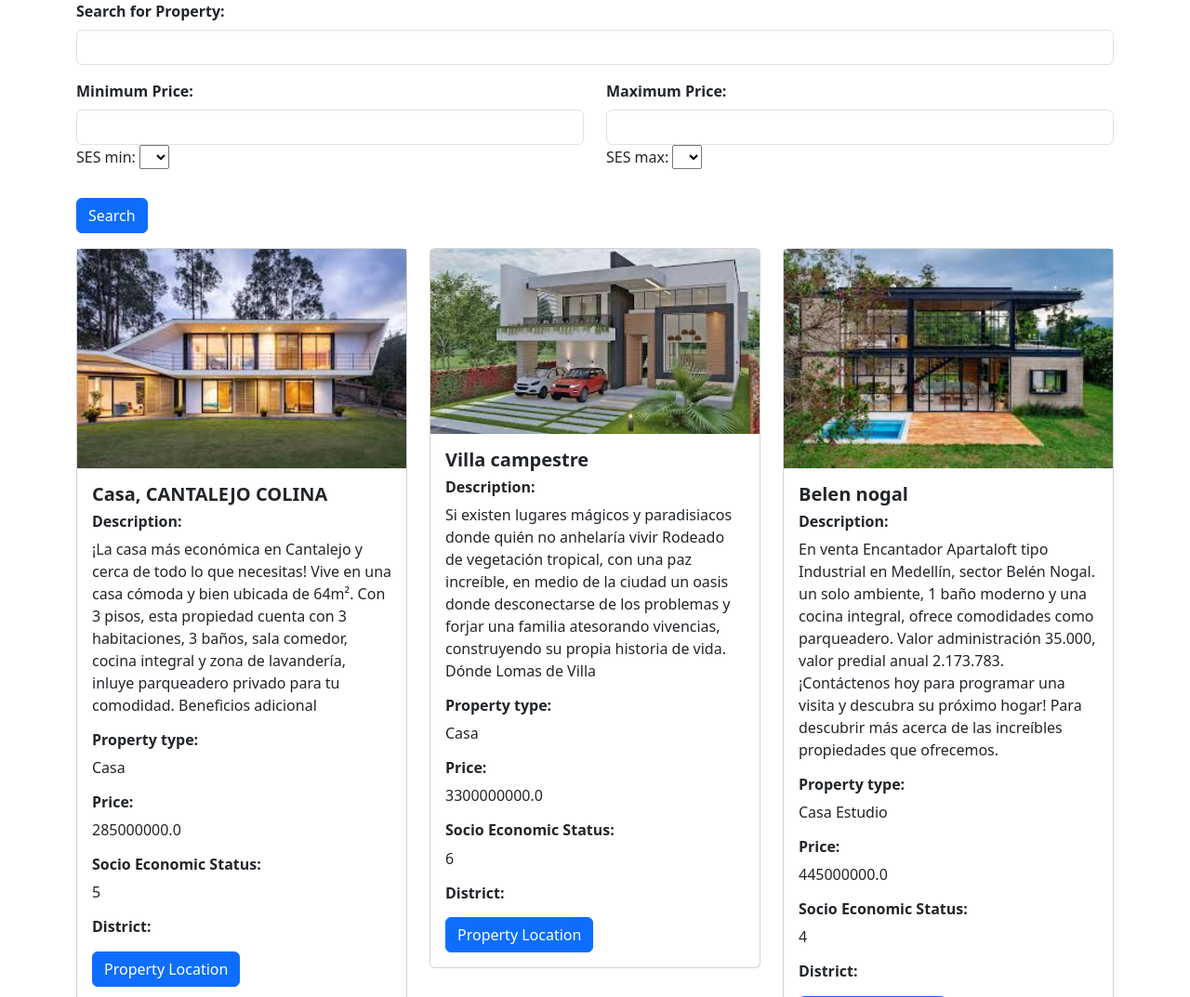
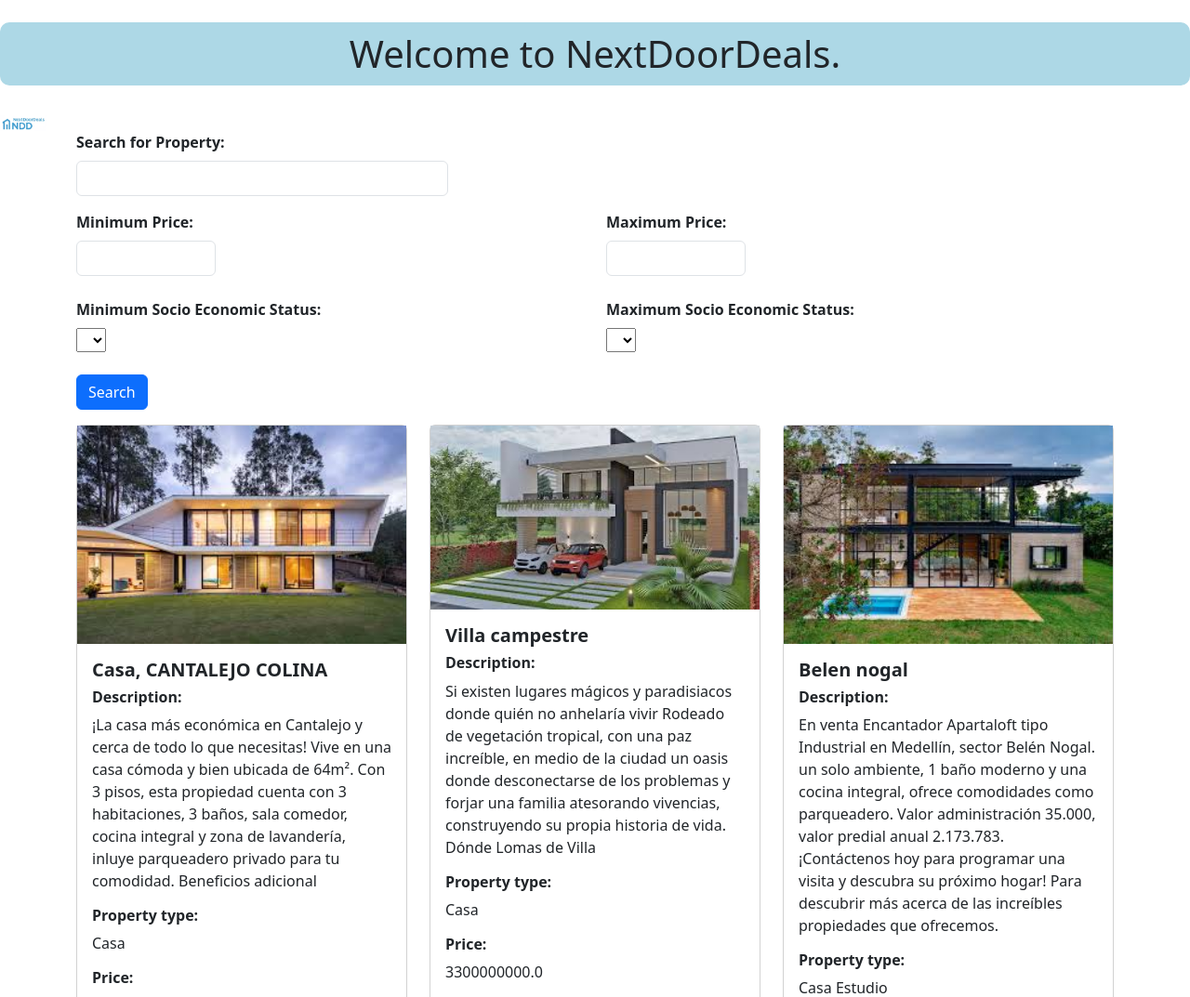
Before and after one commit to AmazingJuan/NextDoorDeals, a Django app: page / in a window 1280 px wide. Shown: the top 1073 px of the page at 93% size. Run offline with Django 5.2, Linux system fonts and the light colour scheme; data comes from the database, SQL or seed files in the repository.

Commit message:
Nicer view of the page

```diff
--- a/property/templates/home.html
+++ b/property/templates/home.html
@@ -1,6 +1,12 @@
 <head>
     <link href="https://cdn.jsdelivr.net/npm/bootstrap@5.3.3/dist/css/bootstrap.min.css" rel="stylesheet" integrity="sha384-QWTKZyjpPEjISv5WaRU9OFeRpok6YctnYmDr5pNlyT2bRjXh0JMhjY6hW+ALEwIH" crossorigin="anonymous">
 </head>
+
+
+<br>
+<h1 style="text-align: center; background-color: lightblue; padding: 10px; border-radius: 10px;" >Welcome to NextDoorDeals.</h1>
+<br>
+<img src="NextDoorDeals/media/property/images/NextDoorDealsLogo.png" alt="NextDoorDealsLogo" style= "width: 50px;">
 
 
 
@@ -13,22 +19,24 @@
                     Search for Property:
                 </strong>
             </label>
-            <input type="text" class="form-control" name = "searchProperty" value = "{{ request.GET.searchProperty }}"/>
+            <input type="text" class="form-control" name = "searchProperty" value = "{{ request.GET.searchProperty }}" style="width: 400px;"/>
         </div>
         <div class="row">
             <div class="col-md-6">
                 <label for="minPrice" class="form-label"><strong>Minimum Price:</strong></label>
-                <input type="number" class="form-control" name="minPrice" value="{{ request.GET.minPrice }}">
+                <input type="number" class="form-control" name="minPrice" value="{{ request.GET.minPrice }}" style="width: 150px;"/>
             </div>
             <div class="col-md-6">
                 <label for="maxPrice" class="form-label"><strong>Maximum Price:</strong></label>
-                <input type="number" class="form-control" name="maxPrice" value="{{ request.GET.maxPrice }}"/>
+                <input type="number" class="form-control" name="maxPrice" value="{{ request.GET.maxPrice }}" style="width: 150px;"/>
             </div>
         </div>
         <div class="row">
             <div class="col-md-6">
-                <label for="minSES" class="form-label">SES min:</label>
-                <select id="minSES" name="minSES" value = {{request.GET.minSES}}>
+                <br>
+                <label for="minSES" class="form-label"><strong>Minimum Socio Economic Status:</strong></label>
+                <br>
+                <select id="minSES" name="minSES" value = "{{request.GET.minSES}}" >
                     <option value=""></option>
                     <option value="1">1</option>
                     <option value="2">2</option>
@@ -39,8 +47,10 @@
                 </select>
             </div>
             <div class="col-md-6">
-                <label for="maxSES" class="form-label">SES max:</label>
-                <select id="maxSES" name="maxSES" value = {{request.GET.maxSES}}>
+                <br>
+                <label for="maxSES" class="form-label"><strong>Maximum Socio Economic Status:</strong></label>
+                <br>
+                <select id="maxSES" name="maxSES" value = "{{request.GET.maxSES}}">
                     <option value=""></option>
                     <option value="1">1</option>
                     <option value="2">2</option>
@@ -78,7 +88,7 @@
                             <h6><strong>District: </strong></h6>
                             <p class = "card-text"><!--Aquí iría {{ property.district }} cuando lo pongamos en models --> </p>
                             {% if property.location %}
-                            <a href="{{ property.url }}" class = "btn btn-primary">
+                            <a href="{{ property.location }}" class = "btn btn-primary">
                                 Property Location
                             </a>
                             {% endif %}
@@ -87,7 +97,7 @@
                 </div>
             {% endfor %}
         {% else %}
-            <p>sorry it ain't no properties that match with your query</p>
+            <p>Sorry it ain't no properties that match with your query</p>
         {% endif %}
     </div>
     <br/>
```
Also changed, not shown: media/property/images/NextDoorDealsLogo.png (added).
